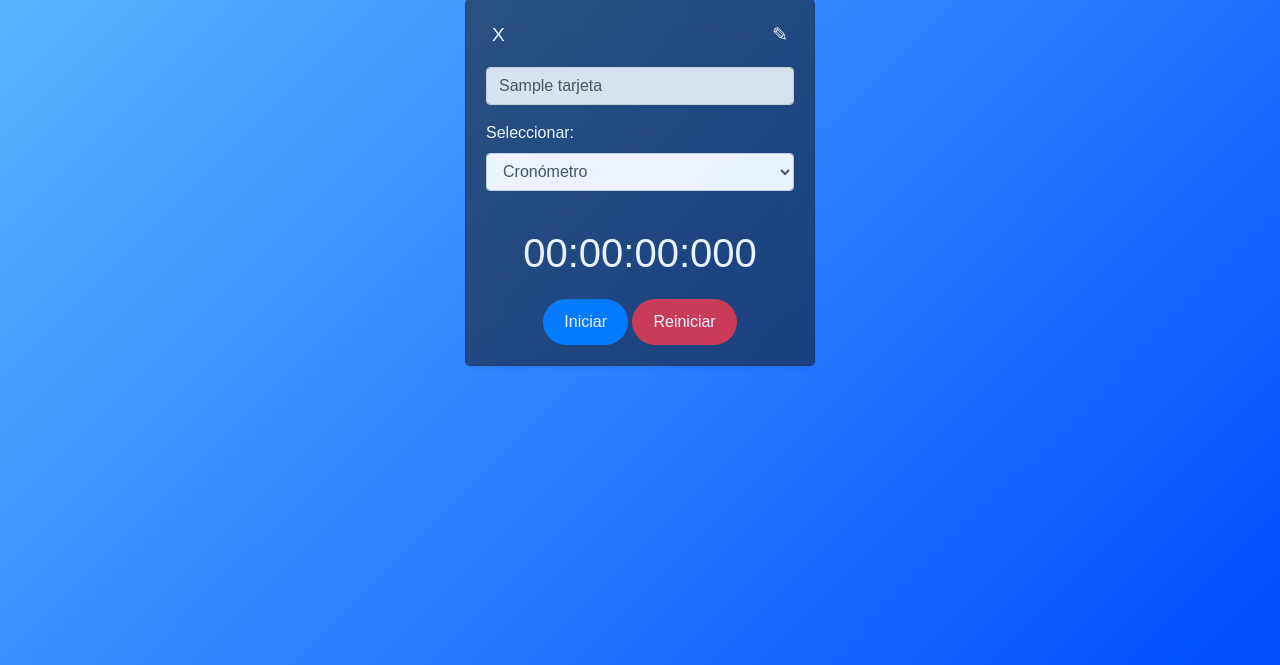
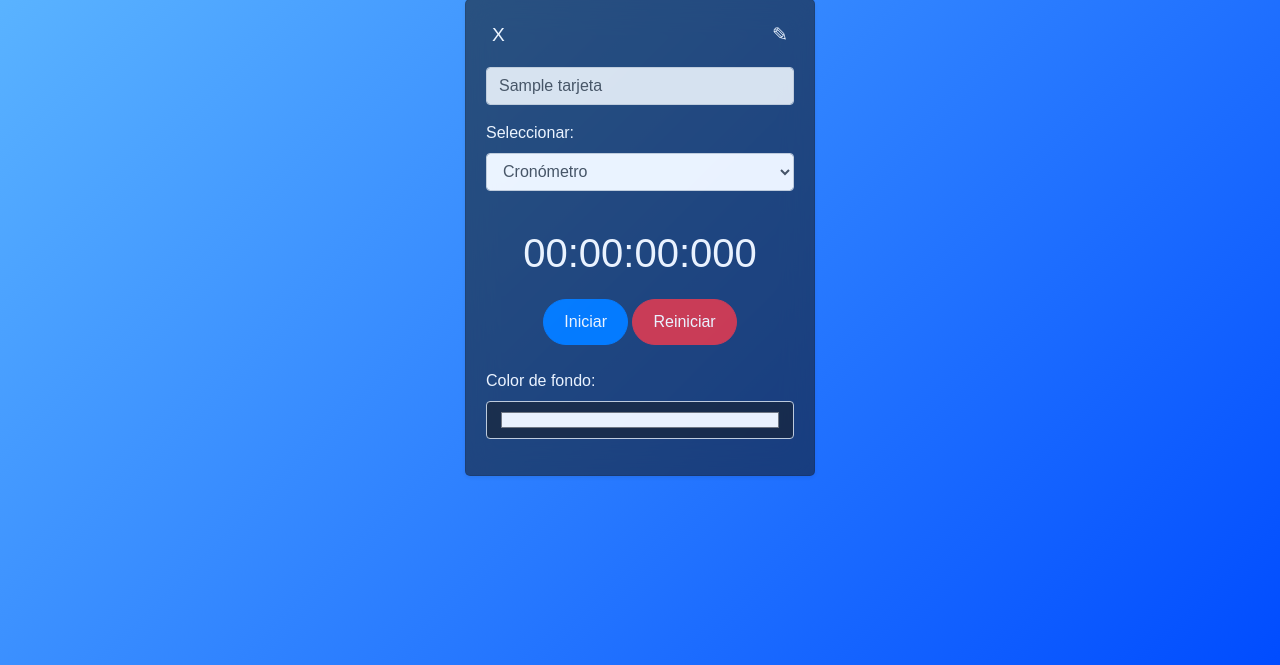
Before and after one commit to AbrahamIchaj/Timer, a CodeIgniter app: the page made by application/views/mostrar_tarjetas.php in a window 1280 px wide. Shown: the part 135-800 px from the top of the page. Run offline with CodeIgniter, Linux system fonts and the light colour scheme; the template is opened without the code that fills it: most values are stand-ins (such as "Sample title", 1, 10 or a date in 2020).

Commit message:
Se agrego la funcion de cambiar color de tarjeta

```diff
--- a/application/views/mostrar_tarjetas.php
+++ b/application/views/mostrar_tarjetas.php
@@ -76,7 +76,14 @@
                         <button class="btn btn-primary start-btn" data-index="<?php echo $index; ?>">Iniciar</button>
                         <button class="btn btn-danger reset-btn" data-index="<?php echo $index; ?>">Reiniciar</button>
                     </div>
+
+                    <div class="form-group">
+                        <br>
+                    <label for="backgroundColor" style="color: white">Color de fondo:</label>
+                    <input type="color" style="background: rgba(20, 20, 20, 0.6);" class="form-control background-color-input" data-index="<?php echo $index; ?>" value="#ffffff">
                 </div>
+                </div>
+
             </div>
         <?php endforeach; ?>
         </div>
@@ -276,18 +283,39 @@
             // Guardar tarjetas en localStorage
             function guardarTarjetasEnLocalStorage() {
             var tarjetas = [];
-        $('.card-container').each(function() {
+            $('.card-container').each(function(index) {
                 var nombre = $(this).find('.tarjeta-nombre').val();
                 var tipo = $(this).find('.tipo-select').val();
+                var color = $(this).find('.background-color-input').val();
+                var backgroundImage = $(this).find('.background-image-input').val();
                 tarjetas.push({
                     nombre: nombre,
-                tipo: tipo
+                    tipo: tipo,
+                    color: color,
+                    backgroundImage: backgroundImage
+                });
+            });
+            localStorage.setItem('tarjetas', JSON.stringify(tarjetas));
+        }
+            // Cargar tarjetas desde localStorage solo si existen
+            function guardarTarjetasEnLocalStorage() {
+    var tarjetas = [];
+    $('.card-container').each(function(index) {
+        var nombre = $(this).find('.tarjeta-nombre').val();
+        var tipo = $(this).find('.tipo-select').val();
+        var color = $(this).find('.background-color-input').val();
+        var backgroundImage = $(this).find('.background-image-input').val();
+        tarjetas.push({
+            nombre: nombre,
+            tipo: tipo,
+            color: color,
+            backgroundImage: backgroundImage
         });
     });
     localStorage.setItem('tarjetas', JSON.stringify(tarjetas));
 }
 
-            // Cargar tarjetas desde localStorage solo si existen
+// Modificar la función de cargar tarjetas desde localStorage para aplicar color e imagen
 function cargarTarjetasDesdeLocalStorage() {
     var tarjetasGuardadas = JSON.parse(localStorage.getItem('tarjetas')) || [];
 
@@ -297,6 +325,12 @@
         tarjetasGuardadas.forEach(function(tarjeta, index) {
             var tarjetaHTML = crearTarjetaHTML(index, tarjeta.nombre, tarjeta.tipo);
             $('#cards-container').append(tarjetaHTML);
+
+            let card = $('#cards-container').find(`[data-index="${index}"] .card`);
+            card.css('background-color', tarjeta.color || '#ffffff');
+            if (tarjeta.backgroundImage) {
+                card.css('background-image', 'url(' + tarjeta.backgroundImage + ')');
+            }
             loadStateFromLocalStorage(index, $('#display-' + index));
         });
 
@@ -391,6 +425,13 @@
             });
 
         });
+
+        $(document).on('change', '.background-color-input', function() {
+        let index = $(this).data('index');
+        let color = $(this).val();
+        $(this).closest('.card').css('background-color', color);
+        guardarTarjetasEnLocalStorage(); // Guardar cambios en localStorage
+    });
         </script>
 
 
--- a/styles/styles.css
+++ b/styles/styles.css
@@ -19,6 +19,7 @@ h1, h2, h3 {
   backdrop-filter: blur(15px);
   -webkit-backdrop-filter: blur(15px);
   opacity: 0.9;
+  transition: background-color 0.3s ease;
 }
 
 .time-display {
```
Lines whose indentation alone changed are shown as unchanged.
